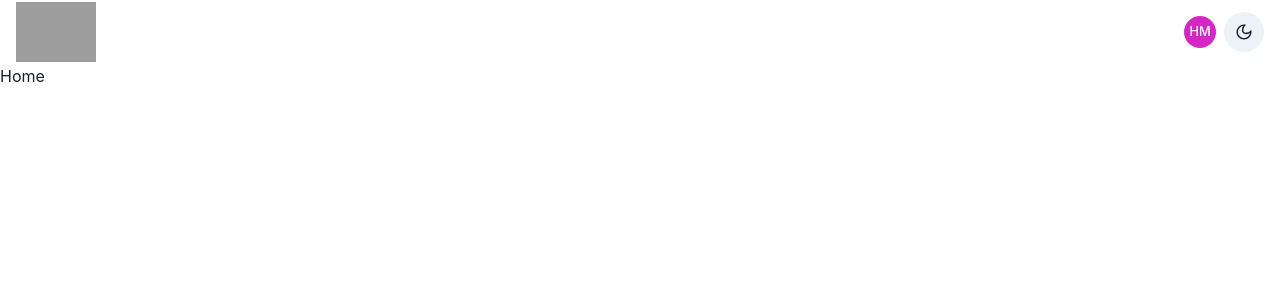
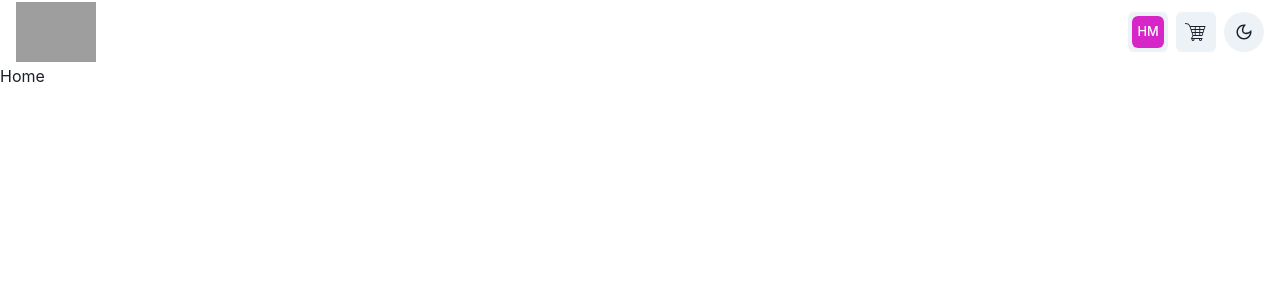
Before and after one commit to harshmangalam/dotnet-reactjs-pizza-corner, a React (Vite) app in the folder web-client/: page / in a window 1280 px wide. Shown: the top 300 px of the page. Built offline with nearby package versions, Linux system fonts and the light colour scheme; grey boxes are pictures that could not be loaded.

Commit message:
added tooltip

```diff
--- a/web-client/components/Navbar.jsx
+++ b/web-client/components/Navbar.jsx
@@ -1,6 +1,7 @@
 import { HStack, Image } from "@chakra-ui/react";
 import ProfileMenu from "./ProfileMenu";
 import ThemeSwitcher from "./ThemeSwitcher";
+import PizzaBasket from "./PizzaBasket";
 
 export default function Navbar() {
   return (
@@ -13,6 +14,7 @@ export default function Navbar() {
 
       <HStack>
         <ProfileMenu />
+        <PizzaBasket />
         <ThemeSwitcher />
       </HStack>
     </HStack>
--- /dev/null
+++ b/web-client/components/PizzaBasket.jsx
@@ -0,0 +1,34 @@
+import {
+  Avatar,
+  AvatarBadge,
+  Box,
+  IconButton,
+  Popover,
+  PopoverArrow,
+  PopoverBody,
+  PopoverCloseButton,
+  PopoverContent,
+  PopoverHeader,
+  PopoverTrigger,
+  Tooltip,
+} from "@chakra-ui/react";
+import { GiShoppingCart } from "react-icons/gi";
+export default function PizzaBasket() {
+  return (
+    <Popover>
+      <PopoverTrigger>
+        <Box>
+          <Tooltip label={"Pizza basket"}>
+            <IconButton icon={<GiShoppingCart size={24} />} />
+          </Tooltip>
+        </Box>
+      </PopoverTrigger>
+      <PopoverContent>
+        <PopoverArrow />
+        <PopoverCloseButton />
+        <PopoverHeader>Pizza Basket</PopoverHeader>
+        <PopoverBody></PopoverBody>
+      </PopoverContent>
+    </Popover>
+  );
+}
--- a/web-client/components/ProfileMenu.jsx
+++ b/web-client/components/ProfileMenu.jsx
@@ -8,16 +8,25 @@ import {
   HStack,
   Text,
   Tooltip,
+  IconButton,
+  Box,
 } from "@chakra-ui/react";
 import { IoLogOutOutline } from "react-icons/io5";
 export default function ProfileMenu() {
   return (
     <Menu>
-      <Tooltip label={"Profile menu"}>
-        <MenuButton aria-label="Profile Manu">
-          <Avatar name={"Harsh Mangalam"} size={"sm"} src={""} />
-        </MenuButton>
-      </Tooltip>
+      <Box>
+        <Tooltip label={"Profile menu"}>
+          <MenuButton as={IconButton} aria-label="Profile Manu">
+            <Avatar
+              rounded={"md"}
+              name={"Harsh Mangalam"}
+              size={"sm"}
+              src={""}
+            />
+          </MenuButton>
+        </Tooltip>
+      </Box>
 
       <MenuList>
         <MenuItem as="a">
```
